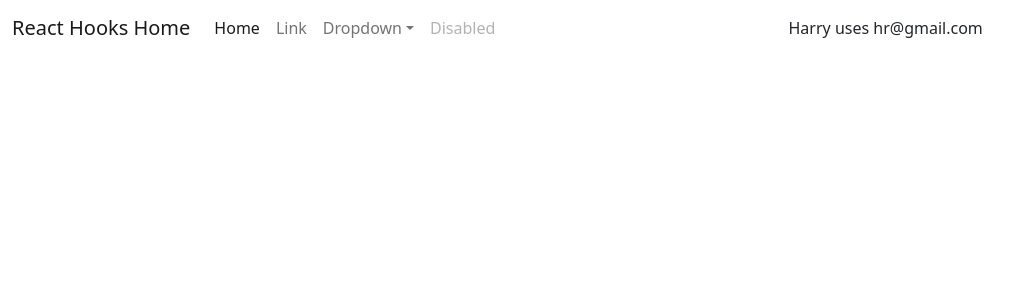
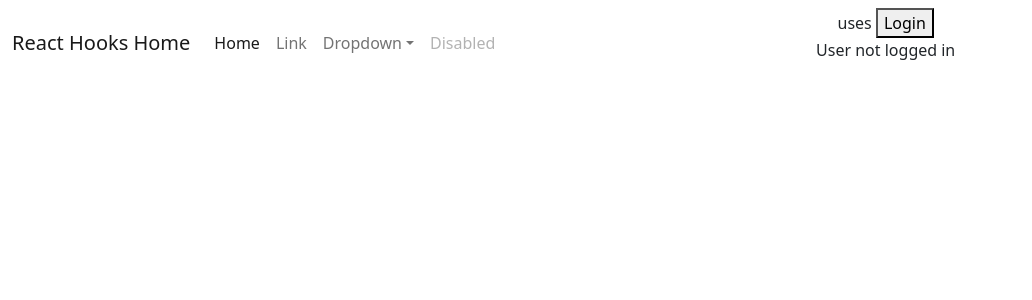
Before and after one commit to AdnanMuzavor/React_Fundamentals_In_One_Shot, a React (Create React App) app: page / in a window 1280 px wide. Shown: the top 300 px of the page, without its empty margins (0-1032 px from the left). Built offline with nearby package versions, Linux system fonts and the light colour scheme.

Commit message:
First had learnt about passing a state via react, now learnt about passing function too via context so that we can update the state and do operations like login/signup etc and populate the data easily

```diff
--- a/src/Components/Navbar.js
+++ b/src/Components/Navbar.js
@@ -1,4 +1,3 @@
-
 import React from "react";
 import { Link } from "react-router-dom";
 //Since Navbar is wrapped inside UserState it would be able to use the state provided by uUserContext API
@@ -6,7 +5,7 @@ import { useContext } from "react";
 import UserContext from "../Context/User/userContext";
 
 const Navbar = (props) => {
-  const {name,email}=useContext(UserContext);
+  const { userdata, setUserData } = useContext(UserContext);
 
   return (
     <>
@@ -74,9 +73,22 @@ const Navbar = (props) => {
                 <a className="nav-link disabled">Disabled</a>
               </li>
             </ul>
-          <div className="container">
-          {name} uses {email}
-          </div>
+            <div className="container">
+              {userdata.name} uses {userdata.email}
+              <button
+                className="btn-primary"
+                onClick={() => {
+                  setUserData({
+                    name: "Hero",
+                    email: "Hiralal@gmail.com",
+                    login: true,
+                  });
+                }}
+              >
+                Login
+              </button>
+              <p>{!userdata.login ? "User not logged in" : "User logged in"}</p>
+            </div>
           </div>
         </div>
       </nav>
--- a/src/Context/User/userState.js
+++ b/src/Context/User/userState.js
@@ -1,15 +1,20 @@
 //User state which will be available to all the components
 
+import { useState } from "react";
 import UserContext from "./userContext";
 
 const UserState = (props) => {
   const state = {
-    name: "Harry",
-    email: "hr@gmail.com",
+    name: "",
+    email: "",
+    login:false
   };
+  //Now we have to ake the state updatable hence we can pass the Updator part of UseState in the UserContext API
+  const [userdata, setUserData] = useState(state);
+
   return (
     <>
-      <UserContext.Provider value={state}>
+      <UserContext.Provider value={{ userdata, setUserData }}>
         {/* All the components which we will be wrapping in user state will be made available with the state passed to value */}
         {props.children}
       </UserContext.Provider>
```
